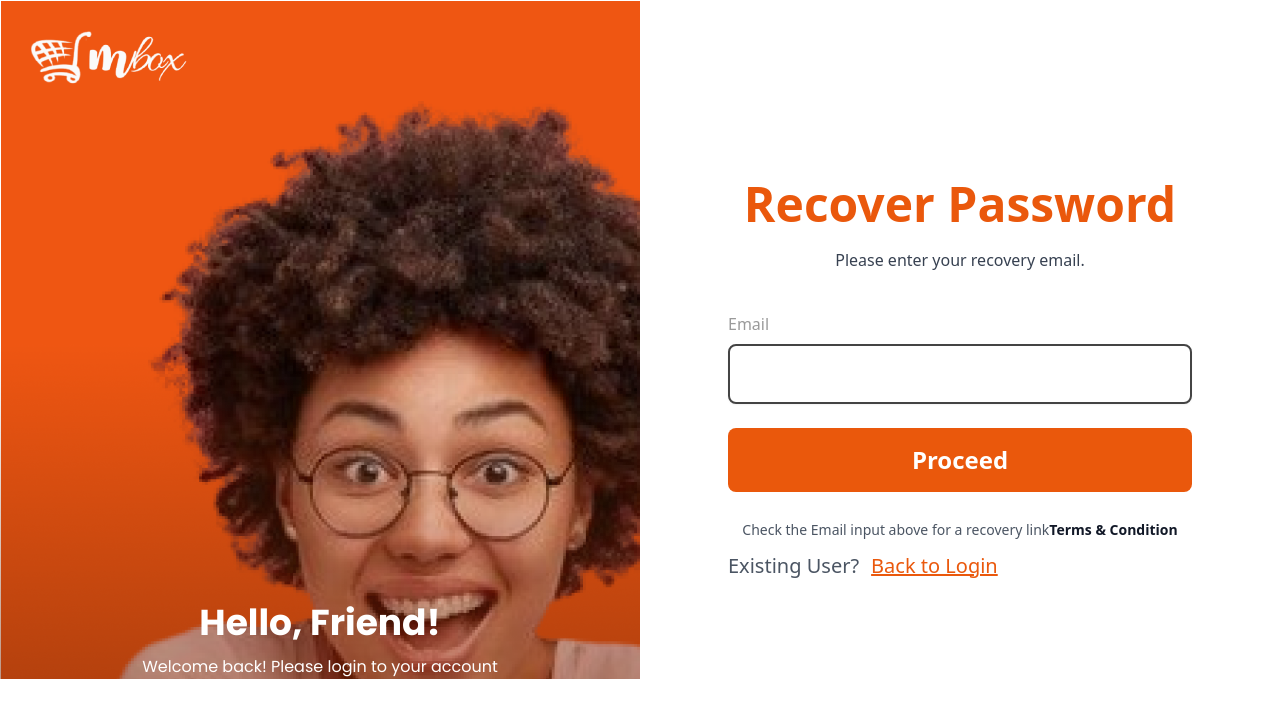
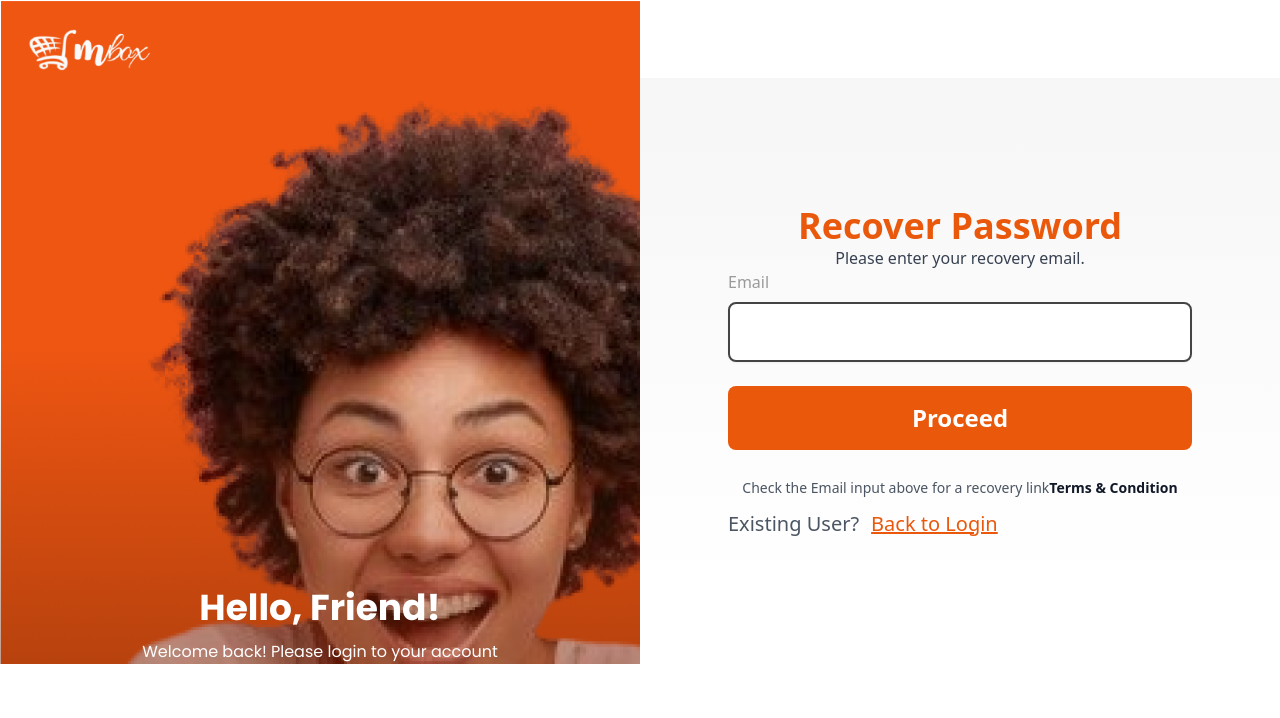
Before and after one commit to mbox-project/mbox-user, a React (Create React App) app: page /auth/forgot-password in a window 1280 px wide. Shown: the top 718 px of the page. Built offline with nearby package versions, Linux system fonts and the light colour scheme.

Commit message:
commit message

```diff
--- a/src/pages/Auth/ForgotPassword/ForgotPassword.jsx
+++ b/src/pages/Auth/ForgotPassword/ForgotPassword.jsx
@@ -19,7 +19,7 @@ function Login() {
   return (
     <div className=" flex">
       <div className="  hidden lg:w-1/2  lg:mx-auto  lg:block bg-register-img ">
-        <img src={logo} className="w- m-6" />
+        <img src={logo} className="w-32 m-6" />
         <div className=" mt-32 pt-96  text-white">
           <p className="flex justify-center font-poppins font-extrabold text-4xl ">
             Hello, Friend!
@@ -29,10 +29,10 @@ function Login() {
           </p>
         </div>
       </div>
-      <div className="w-full lg:w-1/2 lg:mx-auto  md:my-auto bg-white p-12">
+      <div className="w-full lg:w-1/2 lg:mx-auto  md:my-auto generalbg p-12">
         <div className="w-full">
-          <div className="text-center pb-10">
-            <h1 className="text-3xl lg:text-5xl font-bold lg:pt-20 text-orange-600 mb-5">
+          <div className="text-center">
+            <h1 className="text-3xl lg:text-4xl font-bold lg:pt-20 text-orange-600 ">
               Recover Password
             </h1>
             <p className=" lg:text-base text-lg text-gray-700">
```
